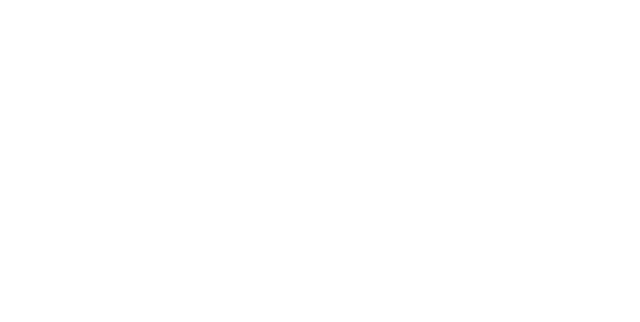
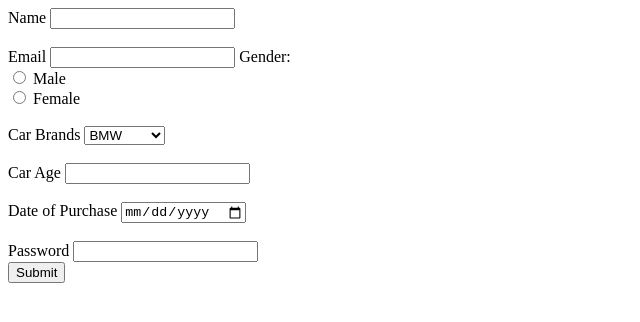
Before and after one commit to acciojob/car-insurance-form-WebPraveen01, a website: page main.html in a window 1280 px wide. Shown: the whole page, without its empty margins (0-640 px from the left). Drawn offline with Linux system fonts and the light colour scheme.

Commit message:
created a submission

```diff
--- a/main.html
+++ b/main.html
@@ -7,10 +7,39 @@
 </head>
 
 <body>
-	<!-- the entire body must be written by student -->
-    <script type="text/javascript" src="./script.js">
-</script>
+	<form action ="/submit_application" method="POST">
+<label for ="name">Name</label>
+<input type ="text" id ="name" required><br><br>
 
+<label for ="email">Email</label>
+<input type ="email" id ="email" required>
+
+<label>Gender:</label><br>
+		  <input type="radio" id="gender_m" name="gender" value="male" required>
+        <label for="gender-male">Male</label><br>
+
+        <input type="radio" id="gender_f" name="gender" value="female" required>
+        <label for="gender-female">Female</label><br><br>
+
+		<label for= "cars">Car Brands</label>
+		<select id ="cars">
+			<option value="bw">BMW</option>
+			<option  value ="au">Audi</option>
+			<option value ="mer">Mercedez</option>
+		</select><br><br>
+
+		<label for= "carage">Car Age</label>
+		<input type ="number" id ="carage" required><br><br>
+
+		<label for="dop">Date of Purchase</label>
+		<input type="date" id="dop" required><br><br>
+
+		<label for= "password">Password</label>
+		<input type="password" id ="password" required><br>
+
+		<input type="submit" value="Submit" id ="submit">
+
+	</form>
 </body>
 
 </html>
```
